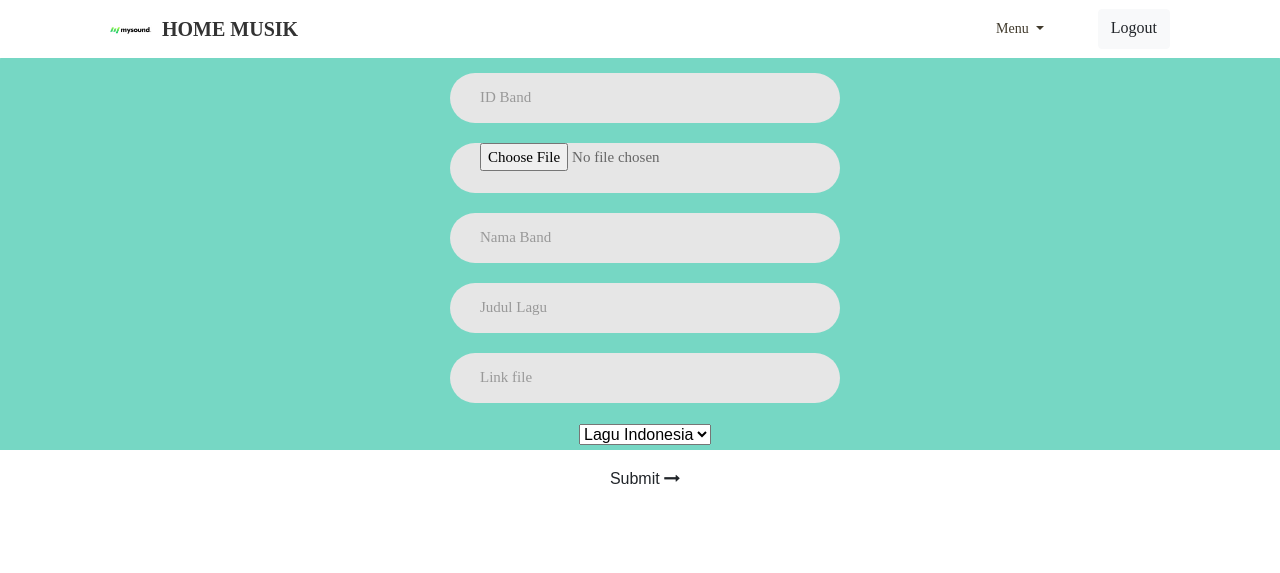
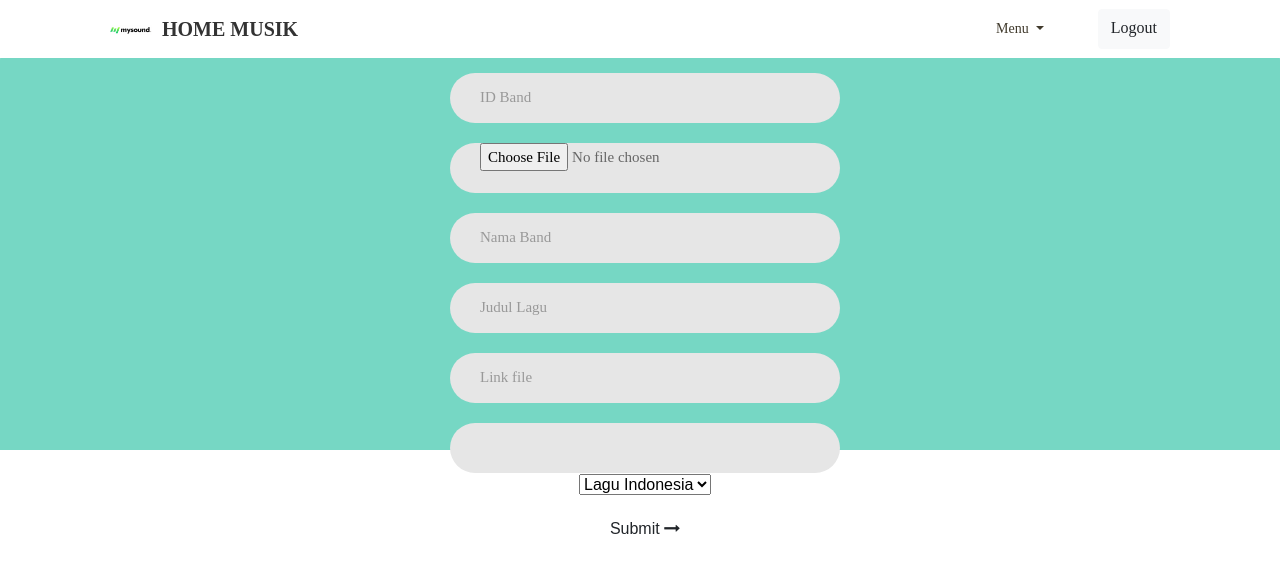
Before and after one commit to FachriezalNugraha/musikku2, a PHP site: page /edit.php?id=1 in a window 1280 px wide. Shown: the top 573 px of the page. Run offline with PHP 8.4, Linux system fonts and the light colour scheme; the visitor is signed in with stand-in values (Sample User, id 1); data that the repository does not hold is empty; some web fonts are replaced.

Commit message:
update konek28

```diff
--- a/edit.php
+++ b/edit.php
@@ -84,6 +84,7 @@ if(empty($_SESSION['username']))
           </div>
 
           <div class="wrap-input1 validate-input" data-validate = "Kategori is required">
+          <input class="input1" type="table" name="Kategori" value="<?php echo $data['Kategori']; ?>"></input>
            <td></td>
               <td><select name="kategori">
                 <option value="Lagu Indonesia"> Lagu Indonesia </option>
```
